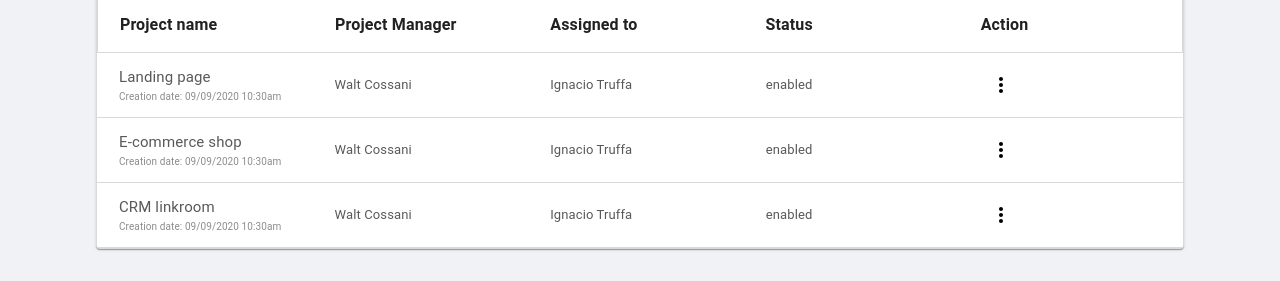
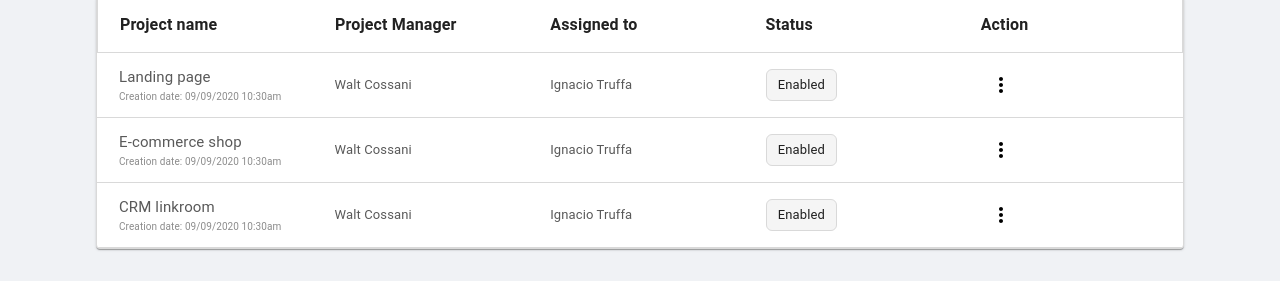
Before and after one commit to Valkyries12/Estoes-challenge, a React (Create React App) app: page / in a window 1280 px wide. Shown: the part 196-477 px from the top of the page. Built offline with nearby package versions, Linux system fonts and the light colour scheme.

Commit message:
badge en campo status agregada

```diff
--- a/src/components/AgregarForm.js
+++ b/src/components/AgregarForm.js
@@ -237,8 +237,8 @@ const AgregarForm = () => {
               error={formik.touched.status && Boolean(formik.errors.status)}
               helperText={formik.touched.status && formik.errors.status}
             >
-              <MenuItem value={"enabled"}>Enabled</MenuItem>
-              <MenuItem value={"disabled"}>Disabled</MenuItem>
+              <MenuItem value={"Enabled"}>Enabled</MenuItem>
+              <MenuItem value={"Disabled"}>Disabled</MenuItem>
             </Select>
           </FormControl>
 
--- a/src/components/RowTable.js
+++ b/src/components/RowTable.js
@@ -2,6 +2,7 @@ import Grid from "@mui/material/Grid";
 import Typography from "@mui/material/Typography";
 import CustomizedMenus from "./CustomizedMenus";
 import useMediaQuery from "@mui/material/useMediaQuery";
+import Chip from "@mui/material/Chip";
 
 const styles = {
   typography: {
@@ -19,16 +20,16 @@ const styles = {
   typographyCreatedAt: {
     fontSize: "10px",
     color: "#8C8C8C",
-    textAlign: "start"
+    textAlign: "start",
   },
   tableRow: {
     padding: "12px 4px",
     borderBottom: "1px solid #D9D9D9",
-    alignItems: "center"
+    alignItems: "center",
   },
   menu: {
-      textAlign: "start"
-  }
+    textAlign: "start",
+  },
 };
 
 const RowTable = ({ dataRow }) => {
@@ -48,24 +49,31 @@ const RowTable = ({ dataRow }) => {
           {dataRow.createdAt && `Creation date: ${dataRow.createdAt}`}
         </Typography>
       </Grid>
-        <Grid item xs={2} sx={matches ? { display: "block" } : { display: "none" }}>
+      <Grid
+        item
+        xs={2}
+        sx={matches ? { display: "block" } : { display: "none" }}
+      >
         <Typography style={styles.typography}>
           {dataRow.projectManager}
         </Typography>
       </Grid>
       <Grid item xs={matches ? 2 : 4}>
+        <Typography style={styles.typography}>{dataRow.assignedTo}</Typography>
+      </Grid>
+      <Grid
+        item
+        xs={2}
+        sx={matches ? { display: "block" } : { display: "none" }}
+      >
         <Typography style={styles.typography}>
-            {dataRow.assignedTo}
+          <Chip sx={{backgroundColor: "#F5F5F5", borderColor: "#D9D9D9", borderRadius: "6px"}} label={dataRow.status} variant="outlined" />{" "}
         </Typography>
       </Grid>
-        <Grid item xs={2} sx={matches ? { display: "block" } : { display: "none" }}>
-          <Typography style={styles.typography}>{dataRow.status} </Typography>
-        </Grid>
       <Grid item xs={2} style={styles.menu}>
-              <CustomizedMenus key={dataRow.id}  id={dataRow.id} />
+        <CustomizedMenus key={dataRow.id} id={dataRow.id} />
       </Grid>
     </Grid>
-
   );
 };
 
--- a/src/features/projectSlice.js
+++ b/src/features/projectSlice.js
@@ -9,7 +9,7 @@ export const projectsSlice = createSlice({
         projectName: "Landing page",
         projectManager: "Walt Cossani",
         assignedTo: "Ignacio Truffa",
-        status: "enabled",
+        status: "Enabled",
         description: "lorem ipsum dolor sit amet",
         createdAt: "09/09/2020 10:30am"
       },
@@ -18,7 +18,7 @@ export const projectsSlice = createSlice({
         projectName: "E-commerce shop",
         projectManager: "Walt Cossani",
         assignedTo: "Ignacio Truffa",
-        status: "enabled",
+        status: "Enabled",
         description: "lorem ipsum dolor sit amet",
         createdAt: "09/09/2020 10:30am"
       },
@@ -27,7 +27,7 @@ export const projectsSlice = createSlice({
         projectName: "CRM linkroom",
         projectManager: "Walt Cossani",
         assignedTo: "Ignacio Truffa",
-        status: "enabled",
+        status: "Enabled",
         description: "lorem ipsum dolor sit amet",
         createdAt: "09/09/2020 10:30am"
       },
```
Lines whose indentation alone changed are shown as unchanged.
